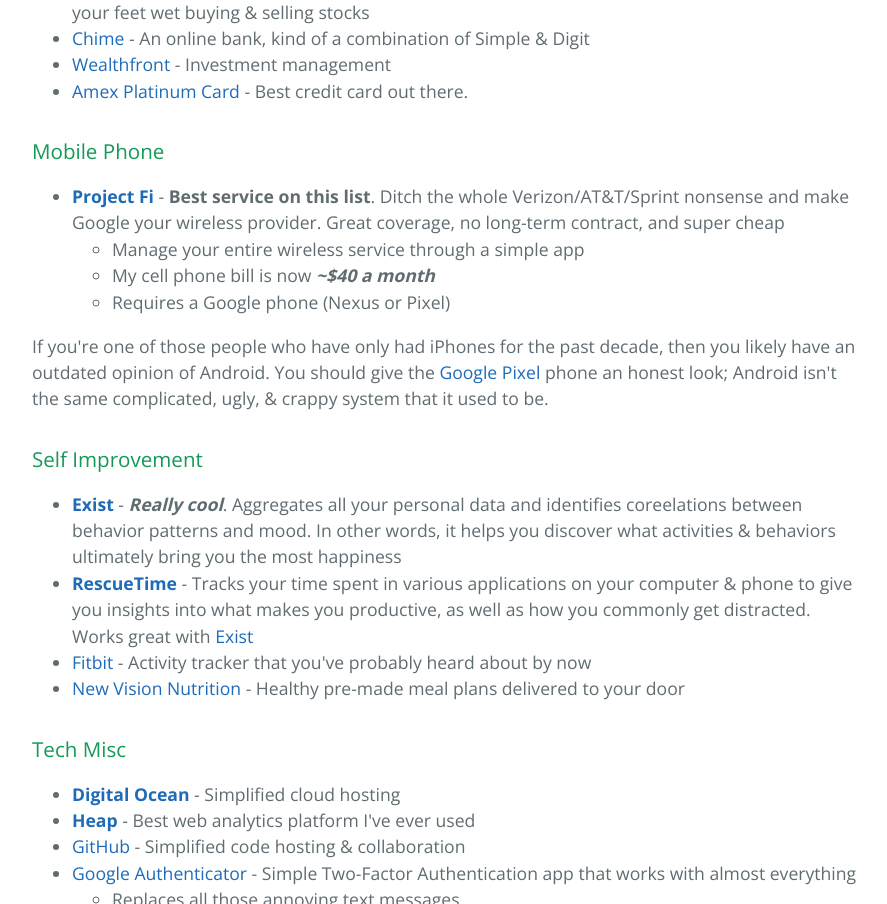
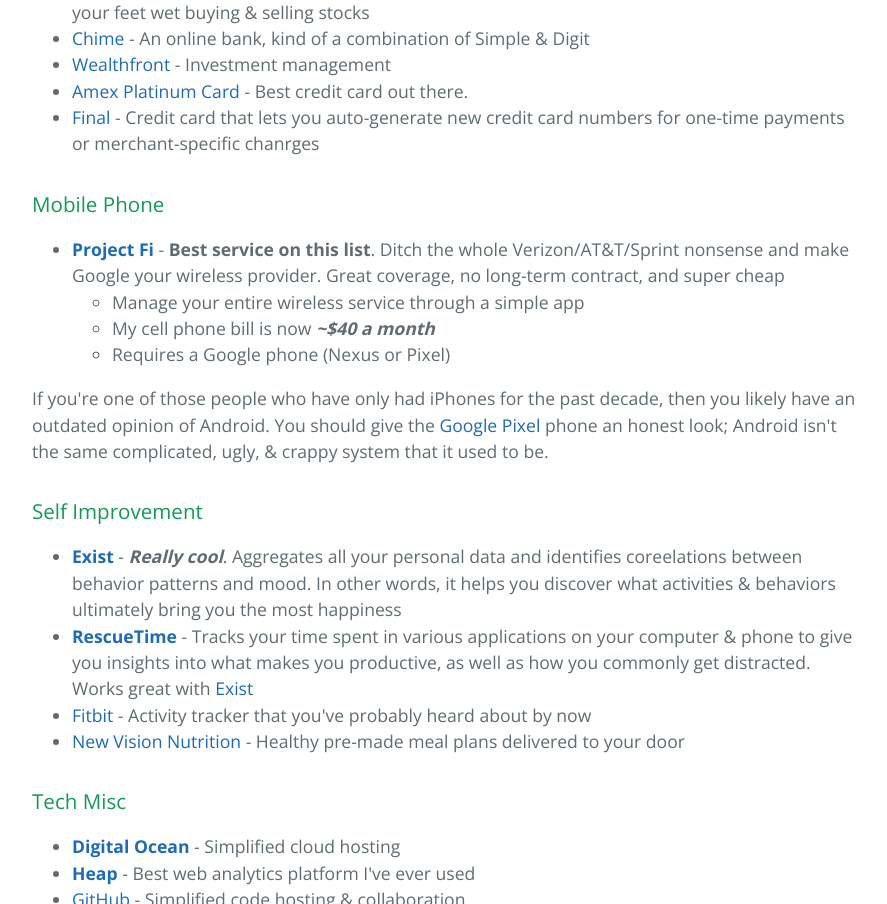
Before and after one commit to gtallen1187/gregallen.io, a plain HTML site: page index.html in a window 1280 px wide. Shown: the part 948-1852 px from the top of the page, without its empty margins (192-1079 px from the left). Drawn offline with nearby package versions, Linux system fonts and the light colour scheme; a script that the page names is missing.

Commit message:
Add final

```diff
--- a/index.html
+++ b/index.html
@@ -50,6 +50,7 @@
         <li><a href="member.chimebank.com/join/gregoryallen" target="_blank">Chime</a> - An online bank, kind of a combination of Simple &amp; Digit</li>
         <li><a href="https://wlth.fr/2poG8dX" target="_blank">Wealthfront</a> - Investment management</li>
         <li><b><a href="http://refer.amex.us/ALLEN13bl" target="_blank"></b>Amex Platinum Card</a> - Best credit card out there.</li>
+        <li><b><a href="https://signup.getfinal.com/?invite=IDZ5MGPOJW" target="_blank"></b>Final</a> - Credit card that lets you auto-generate new credit card numbers for one-time payments or merchant-specific chanrges</li>
       </ul>
 
       <h3><a id="phone" class="anchor" href="#phone" aria-hidden="true"><span aria-hidden="true" class="octicon octicon-link"></span></a>Mobile Phone</h3>
```
